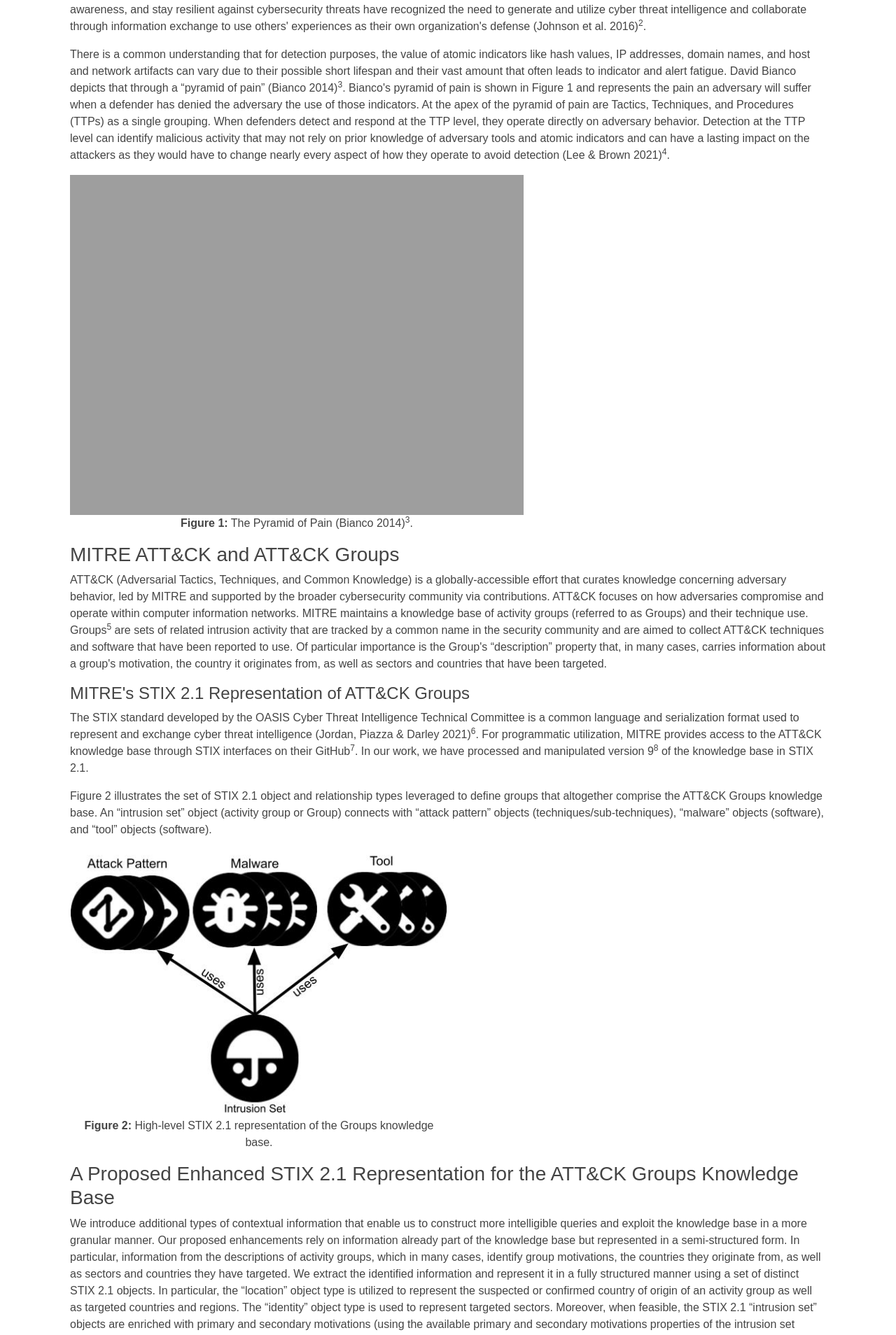
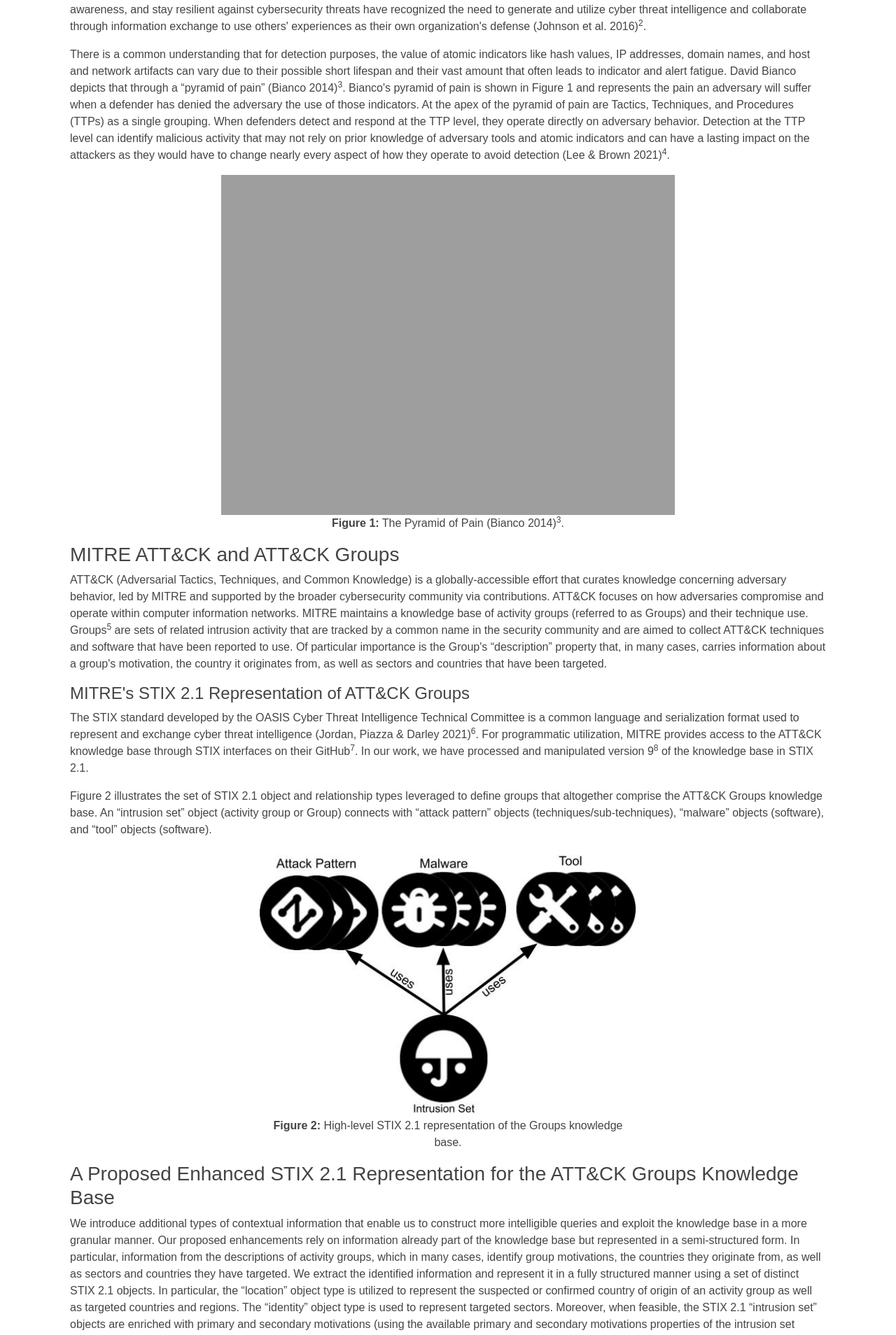
Before and after one commit to mateusdz/jcopweb, a Jekyll site: the page built from content/blogposts/blogpost2.html, in a window 1280 px wide. Shown: the part 399-2307 px from the top of the page at 70% size. Built offline with Jekyll 4.4.1, drawn with Linux system fonts in a browser that asks for light colours.

Commit message:
Changing padding to margin

```diff
--- a/content/blogposts/blogpost2.html
+++ b/content/blogposts/blogpost2.html
@@ -43,7 +43,7 @@
           every aspect of how they operate to avoid detection (Lee & Brown
           2021)<sup>4</sup>.
         </p>
-        <div style="text-align: center; width: 60%; padding-left:auto; padding-right: auto;">
+        <div style="text-align: center; width: 60%; margin-left:auto; margin-right: auto;">
           <img
             src="{{ site.baseurl }}/assets/img/Pyramid_of_Pain.png"
             alt="Bianco's Pyramide of Pain."
@@ -84,7 +84,7 @@
           connects with “attack pattern” objects (techniques/sub-techniques),
           “malware” objects (software), and “tool” objects (software).
         </p>
-        <div style="text-align: center; width: 50%; padding-left:auto; padding-right: auto;">
+        <div style="text-align: center; width: 50%; margin-left:auto; margin-right: auto;">
           <img
             src="{{ site.baseurl }}/assets/img/Activity_Group-basic.jpg"
             alt="High-level STIX 2.1 representation of the Groups knowledge base."
@@ -120,7 +120,7 @@
           base (version 9). We have made the entire enhanced Groups knowledge
           base available on GitHub<sup>9</sup>.
         </p>
-        <div style="text-align: center; width: 60%; padding-left:auto; padding-right: auto;">
+        <div style="text-align: center; width: 60%; margin-left:auto; margin-right: auto;">
           <img
             src="{{ site.baseurl }}/assets/img/Enhancing_ATTCK_Groups.jpg"
             alt="Enhanced STIX 2.1 representation of the ATT&CK Groups knowledge base."
```
